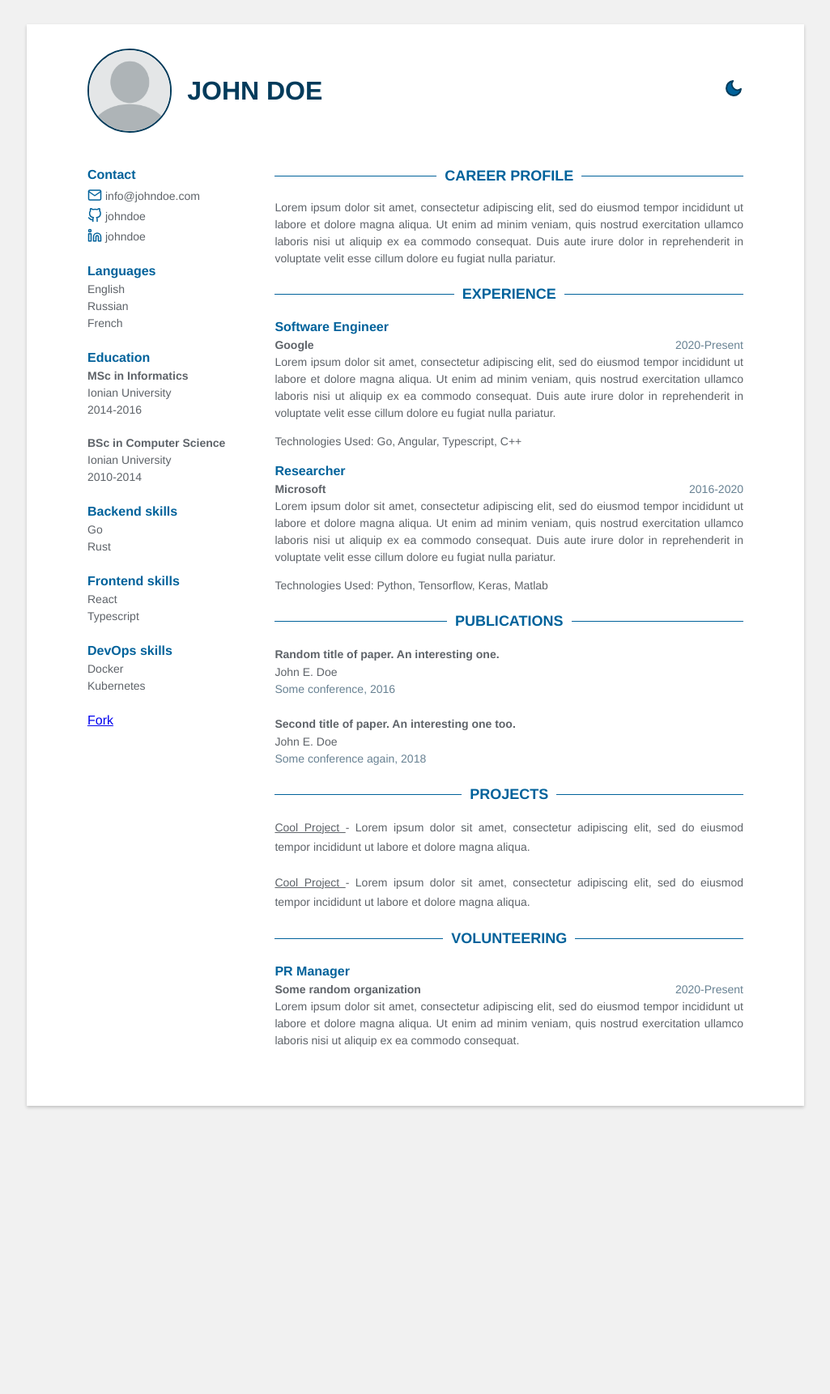
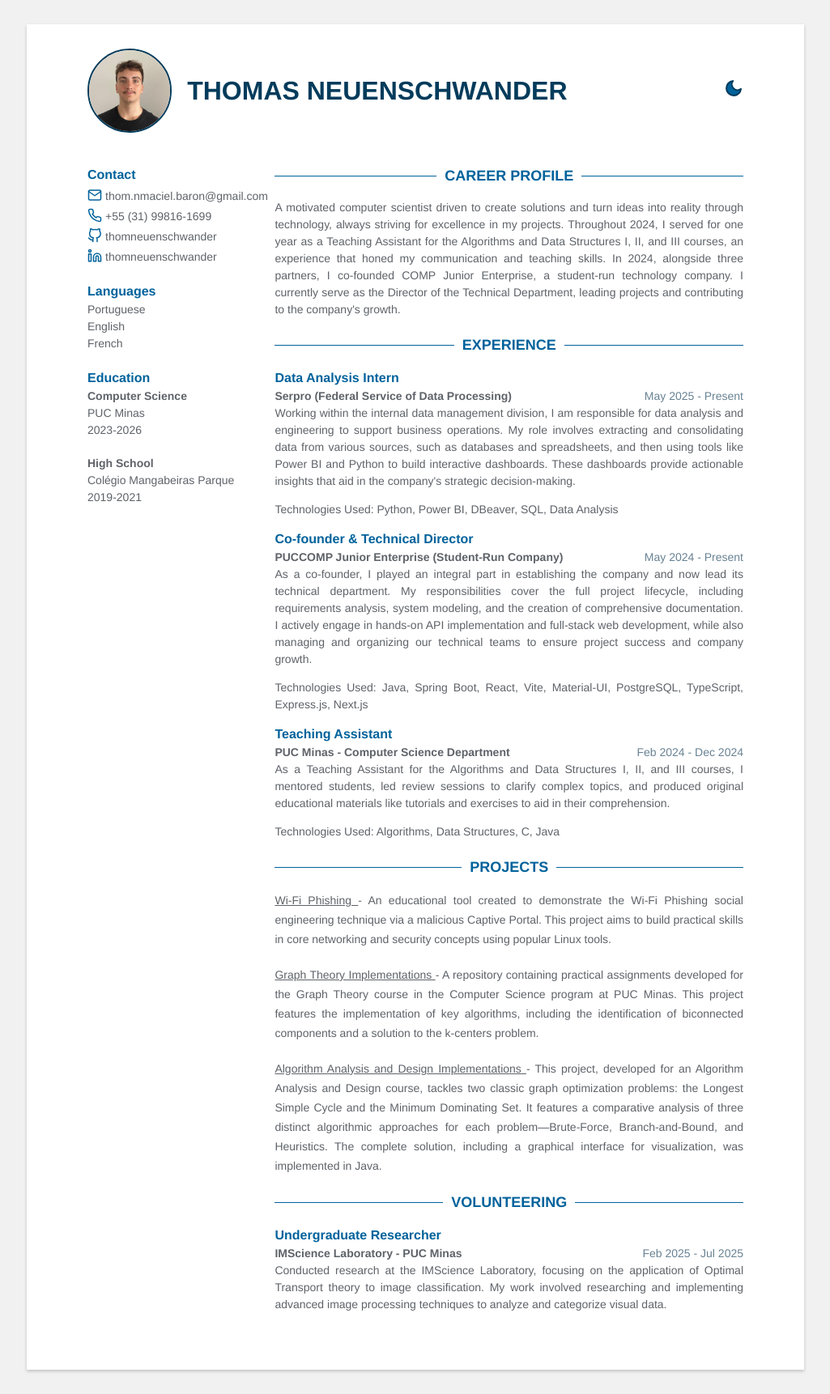
Before and after one commit to thomneuenschwander/thomneuenschwander.github.io, a Jekyll site: the page built from index.html, in a window 1280 px wide. Shown: the whole page at 81% size, without its empty margins (127-1152 px from the left). Built offline with Jekyll 4.4.1, drawn with Linux system fonts in a browser that asks for light colours; before the commit the page ends 1396 px from its top, so only the background shows below that.

Commit message:
feat: add static cv page with jekyll

```diff
--- a/_config.yml
+++ b/_config.yml
@@ -1,6 +1,9 @@
-title: CV | A jekyll template
-description:  A beautiful template for your CV.
-url: https://jekyll-cv.stavrospanakakis.com
+title: CV
+description: >
+  The personal and professional portfolio of Thomas Neuenschwander,
+  a Computer Scientist, Co-founder, and technical leader passionate
+  about building solutions with technology.
+url: https://thomneuenschwander.github.io
 baseurl: ''
 theme_skin: blue
 
--- a/_data/data.yml
+++ b/_data/data.yml
@@ -1,109 +1,79 @@
-name: John Doe
-avatar: assets/img/avatar.png
+name: Thomas Neuenschwander
+avatar: assets/img/profile.jpeg
 support_dark_mode: true
-fork: true
+fork: false
 
 # Sidebar
 contact:
-  email: info@johndoe.com
-  github: johndoe
-  linkedin: johndoe
-  phone:
+  email: thom.nmaciel.baron@gmail.com
+  github: thomneuenschwander
+  linkedin: thomneuenschwander
+  phone: +55 (31) 99816-1699
   gitlab:
   twitter:
 
 languages:
+  - idiom: Portuguese
   - idiom: English
-  - idiom: Russian
   - idiom: French
 
 education:
-  - degree: MSc in Informatics
-    time: 2014-2016
-    university: Ionian University
+  - degree: Computer Science
+    time: 2023-2026
+    university: PUC Minas
 
-  - degree: BSc in Computer Science
-    time: 2010-2014
-    university: Ionian University
+  - degree: High School
+    time: 2019-2021
+    university: Colégio Mangabeiras Parque
 
-skills:
-  - category: Backend
-    skill:
-      - Go
-      - Rust
-  - category: Frontend
-    skill:
-      - React
-      - Typescript
-  - category: DevOps
-    skill:
-      - Docker
-      - Kubernetes
 
-# Profile
 profile: |
-  Lorem ipsum dolor sit amet, consectetur adipiscing elit, sed do eiusmod
-  tempor incididunt ut labore et dolore magna aliqua. Ut enim ad minim veniam,
-  quis nostrud exercitation ullamco laboris nisi ut aliquip ex ea commodo consequat.
-  Duis aute irure dolor in reprehenderit in voluptate velit esse cillum dolore eu
-  fugiat nulla pariatur.
+  A motivated computer scientist driven to create solutions and turn ideas into reality through technology, always striving for excellence in my projects. Throughout 2024, I served for one year as a Teaching Assistant for the Algorithms and Data Structures I, II, and III courses, an experience that honed my communication and teaching skills. In 2024, alongside three partners, I co-founded COMP Junior Enterprise, a student-run technology company. I currently serve as the Director of the Technical Department, leading projects and contributing to the company's growth.
 
-# Experience
 experience:
-  - role: Software Engineer
-    time: 2020-Present
-    company: Google
+  - role: Data Analysis Intern
+    time: May 2025 - Present
+    company: Serpro (Federal Service of Data Processing)
     details: |
-      Lorem ipsum dolor sit amet, consectetur adipiscing elit, sed do eiusmod
-      tempor incididunt ut labore et dolore magna aliqua. Ut enim ad minim veniam,
-      quis nostrud exercitation ullamco laboris nisi ut aliquip ex ea commodo consequat.
-      Duis aute irure dolor in reprehenderit in voluptate velit esse cillum dolore eu
-      fugiat nulla pariatur.
+      Working within the internal data management division, I am responsible for data analysis and engineering to support business operations. My role involves extracting and consolidating data from various sources, such as databases and spreadsheets, and then using tools like Power BI and Python to build interactive dashboards. These dashboards provide actionable insights that aid in the company's strategic decision-making.
     technologies_used: |
-      Go, Angular, Typescript, C++
+      Python, Power BI, DBeaver, SQL, Data Analysis
 
-  - role: Researcher
-    time: 2016-2020
-    company: Microsoft
+  - role: Co-founder & Technical Director
+    time: May 2024 - Present
+    company: PUCCOMP Junior Enterprise (Student-Run Company)
     details: |
-      Lorem ipsum dolor sit amet, consectetur adipiscing elit, sed do eiusmod
-      tempor incididunt ut labore et dolore magna aliqua. Ut enim ad minim veniam,
-      quis nostrud exercitation ullamco laboris nisi ut aliquip ex ea commodo consequat.
-      Duis aute irure dolor in reprehenderit in voluptate velit esse cillum dolore eu
-      fugiat nulla pariatur.
+      As a co-founder, I played an integral part in establishing the company and now lead its technical department. My responsibilities cover the full project lifecycle, including requirements analysis, system modeling, and the creation of comprehensive documentation. I actively engage in hands-on API implementation and full-stack web development, while also managing and organizing our technical teams to ensure project success and company growth.
     technologies_used: |
-      Python, Tensorflow, Keras, Matlab
+      Java, Spring Boot, React, Vite, Material-UI, PostgreSQL, TypeScript, Express.js, Next.js
 
-publications:
-  - title: Random title of paper. An interesting one.
-    link: "#"
-    authors: John E. Doe
-    conference: Some conference, 2016
-
-  - title: Second title of paper. An interesting one too.
-    link: "#"
-    authors: John E. Doe
-    conference: Some conference again, 2018
+  - role: Teaching Assistant
+    time: Feb 2024 - Dec 2024
+    company: PUC Minas - Computer Science Department
+    details: |
+      As a Teaching Assistant for the Algorithms and Data Structures I, II, and III courses, I mentored students, led review sessions to clarify complex topics, and produced original educational materials like tutorials and exercises to aid in their comprehension.
+    technologies_used: |
+      Algorithms, Data Structures, C, Java
 
 projects:
-  - title: Cool Project
-    link: #
+  - title: Wi-Fi Phishing
+    link: https://github.com/thomneuenschwander/wifi-phishing
     details: |
-      Lorem ipsum dolor sit amet, consectetur adipiscing elit, sed do eiusmod
-      tempor incididunt ut labore et dolore magna aliqua.
+      An educational tool created to demonstrate the Wi-Fi Phishing social engineering technique via a malicious Captive Portal. This project aims to build practical skills in core networking and security concepts using popular Linux tools.
 
-  - title: Cool Project
-    link: #
+  - title: Graph Theory Implementations
+    link: https://github.com/thomneuenschwander/tp-grafos
     details: |
-      Lorem ipsum dolor sit amet, consectetur adipiscing elit, sed do eiusmod
-      tempor incididunt ut labore et dolore magna aliqua.
+      A repository containing practical assignments developed for the Graph Theory course in the Computer Science program at PUC Minas. This project features the implementation of key algorithms, including the identification of biconnected components and a solution to the k-centers problem.
 
-# Volunteering
+  - title: Algorithm Analysis and Design Implementations
+    link: https://github.com/thomneuenschwander/tp-grafos
+    details: |
+      This project, developed for an Algorithm Analysis and Design course, tackles two classic graph optimization problems: the Longest Simple Cycle and the Minimum Dominating Set. It features a comparative analysis of three distinct algorithmic approaches for each problem—Brute-Force, Branch-and-Bound, and Heuristics. The complete solution, including a graphical interface for visualization, was implemented in Java.
+
 volunteering:
-  - time: 2020-Present
-    role: PR Manager
-    company: Some random organization
+  - time: Feb 2025 - Jul 2025
+    role: Undergraduate Researcher
+    company: IMScience Laboratory - PUC Minas
     details: |
-      Lorem ipsum dolor sit amet, consectetur adipiscing elit, sed do eiusmod
-      tempor incididunt ut labore et dolore magna aliqua. Ut enim ad minim veniam,
-      quis nostrud exercitation ullamco laboris nisi ut aliquip ex ea commodo consequat.
+      Conducted research at the IMScience Laboratory, focusing on the application of Optimal Transport theory to image classification. My work involved researching and implementing advanced image processing techniques to analyze and categorize visual data.
```
Also changed, not shown: assets/img/profile.jpeg (added).
